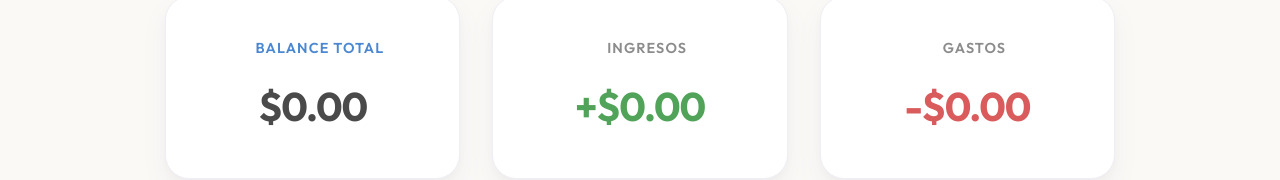
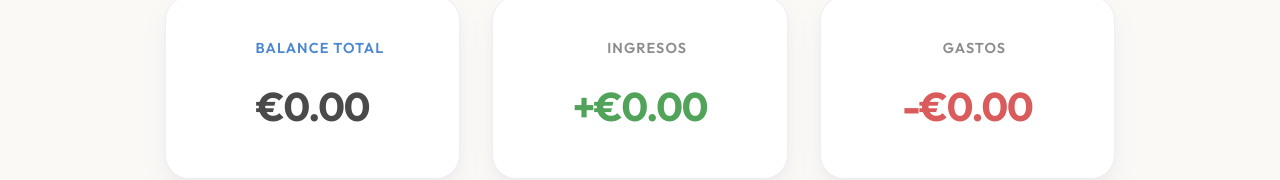
Before and after one commit to IreneRando/Finket, a React (Vite) app: page /ahorro in a window 1280 px wide. Shown: the part 273-453 px from the top of the page. Built offline with nearby package versions, Linux system fonts and the light colour scheme; some icons are missing.

Commit message:
cambio de moneda ($ -> €)

```diff
--- a/src/pages/Ahorro.tsx
+++ b/src/pages/Ahorro.tsx
@@ -39,7 +39,7 @@ export const Ahorro: React.FC = () => {
               {t("ahorro.totalBalance")}
             </Typography>
             <Typography variant="h3" component="p" className="amount">
-              ${balance.toFixed(2)}
+              €{balance.toFixed(2)}
             </Typography>
           </CardContent>
         </Card>
@@ -59,7 +59,7 @@ export const Ahorro: React.FC = () => {
               {t("ahorro.income")}
             </Typography>
             <Typography variant="h3" component="p" className="amount positive">
-              +${ingresos.toFixed(2)}
+              +€{ingresos.toFixed(2)}
             </Typography>
           </CardContent>
         </Card>
@@ -79,7 +79,7 @@ export const Ahorro: React.FC = () => {
               {t("ahorro.expenses")}
             </Typography>
             <Typography variant="h3" component="p" className="amount negative">
-              -${gastos.toFixed(2)}
+              -€{gastos.toFixed(2)}
             </Typography>
           </CardContent>
         </Card>
--- a/src/pages/Meses.tsx
+++ b/src/pages/Meses.tsx
@@ -194,7 +194,7 @@ export const Meses: React.FC = () => {
             onChange={(e) => setAmount(e.target.value)}
             InputProps={{
               startAdornment: (
-                <InputAdornment position="start">$</InputAdornment>
+                <InputAdornment position="start">€</InputAdornment>
               ),
             }}
           />
@@ -264,7 +264,7 @@ export const Meses: React.FC = () => {
             {t("meses.totalIncome")}
           </Typography>
           <Typography variant="h3" component="p" className="amount positive">
-            +${ingresosTotal.toFixed(2)}
+            +€{ingresosTotal.toFixed(2)}
           </Typography>
         </Box>
         <Box className="summary-card gastos">
@@ -272,7 +272,7 @@ export const Meses: React.FC = () => {
             {t("meses.totalExpense")}
           </Typography>
           <Typography variant="h3" component="p" className="amount negative">
-            -${gastosTotal.toFixed(2)}
+            -€{gastosTotal.toFixed(2)}
           </Typography>
         </Box>
       </Box>
@@ -301,7 +301,7 @@ export const Meses: React.FC = () => {
                 </Pie>
                 <Tooltip
                   formatter={(value: number | undefined) =>
-                    `$${(value || 0).toFixed(2)}`
+                    `€${(value || 0).toFixed(2)}`
                   }
                   contentStyle={{
                     borderRadius: "12px",
```
